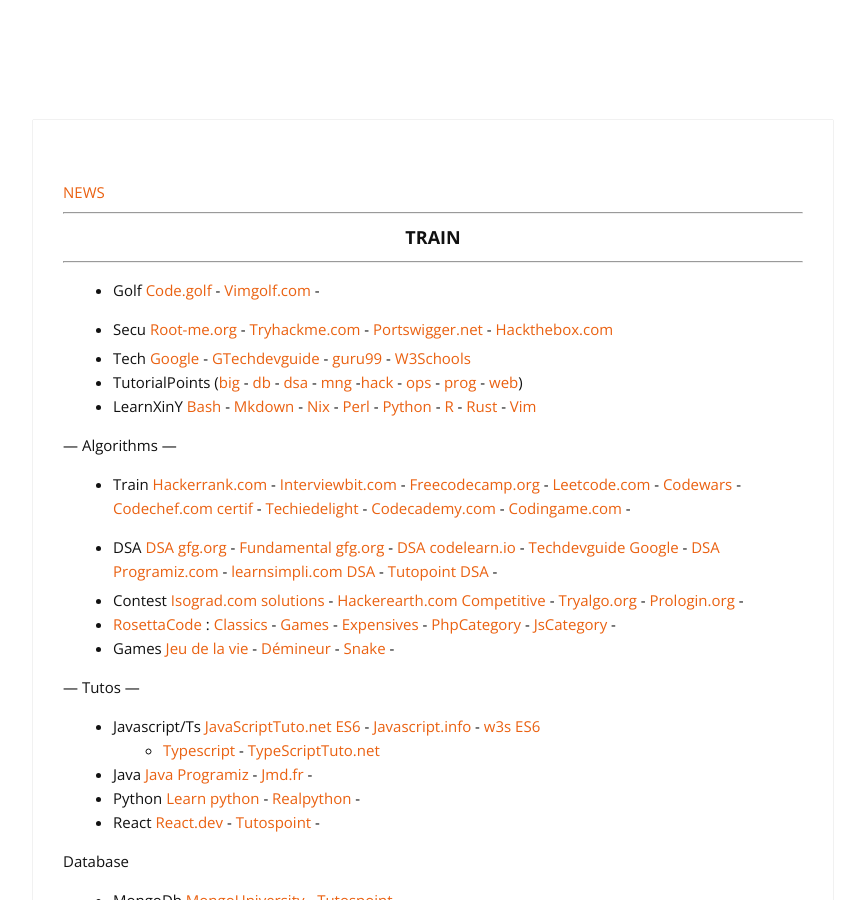
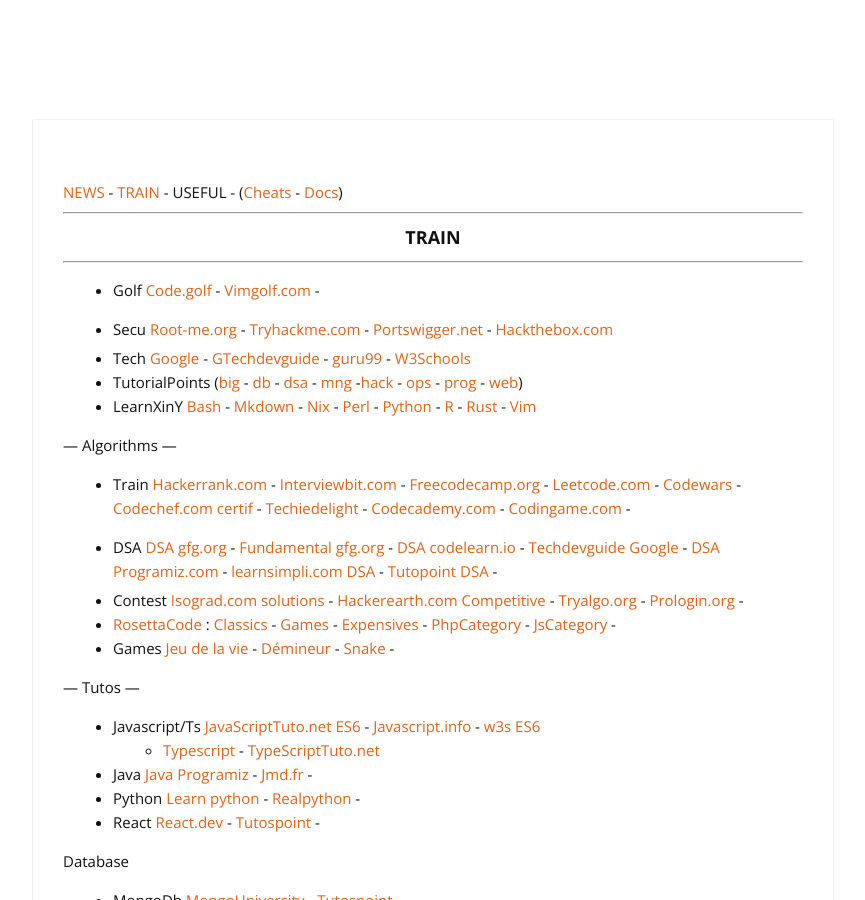
Before and after one commit to cylmat/cylmat.github.io, a Jekyll site: the page built from _pages/USEFUL.md, in a window 1280 px wide and 900 px high. Shown: the whole window, without its empty margins (207-1072 px from the left). Built offline with Jekyll 4.4.1, drawn with Linux system fonts in a browser that asks for light colours; nearby versions of some CDN libraries.

Commit message:
Update USEFUL.md

```diff
--- a/_pages/USEFUL.md
+++ b/_pages/USEFUL.md
@@ -4,7 +4,7 @@
 permalink: /useful/
 ---
 
-[NEWS](https://cylmat.github.io/news)
+[NEWS](https://cylmat.github.io/news) - [TRAIN](https://cylmat.github.io/train) - USEFUL - ([Cheats](https://github.com/cylmat/cheats) - [Docs](https://github.com/cylmat/docs))
 
 ---
 ### <center>TRAIN</center>
```
